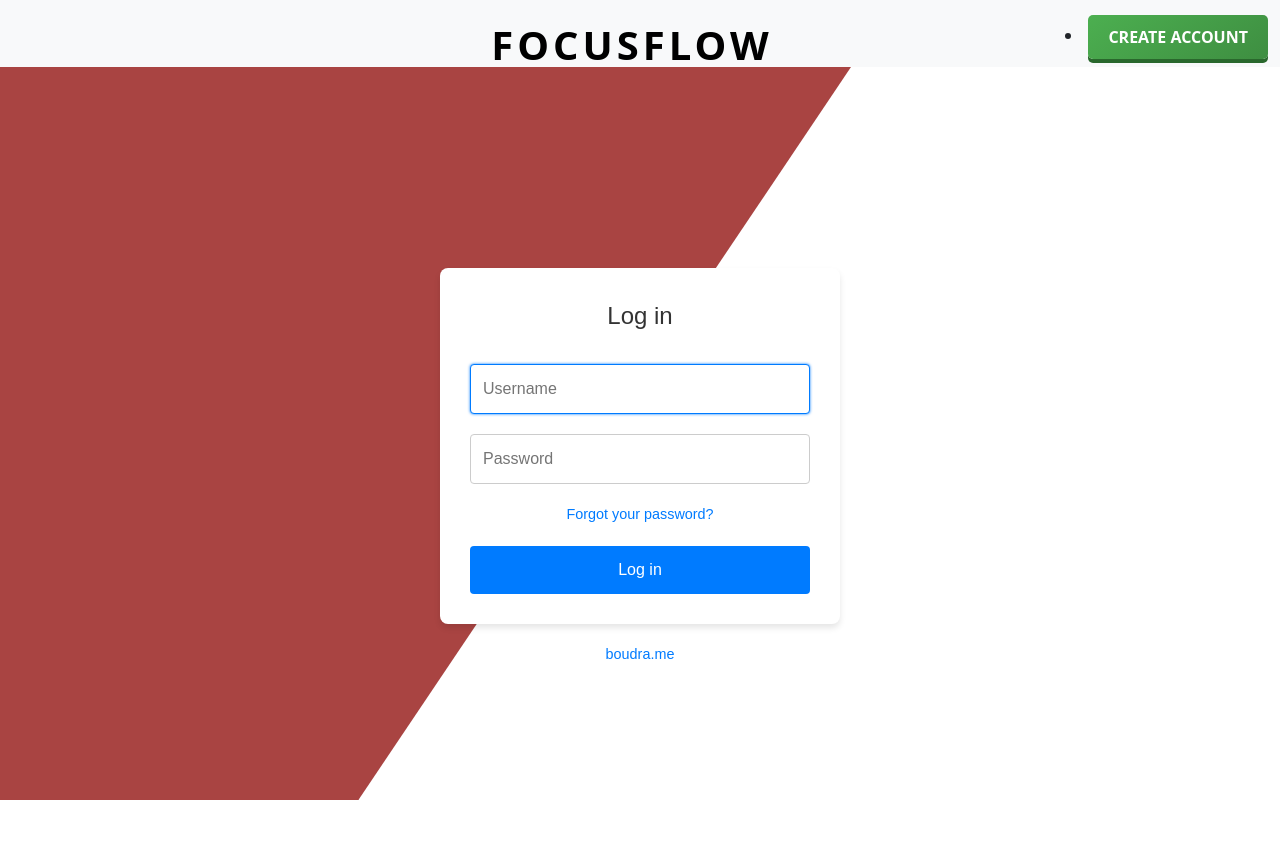
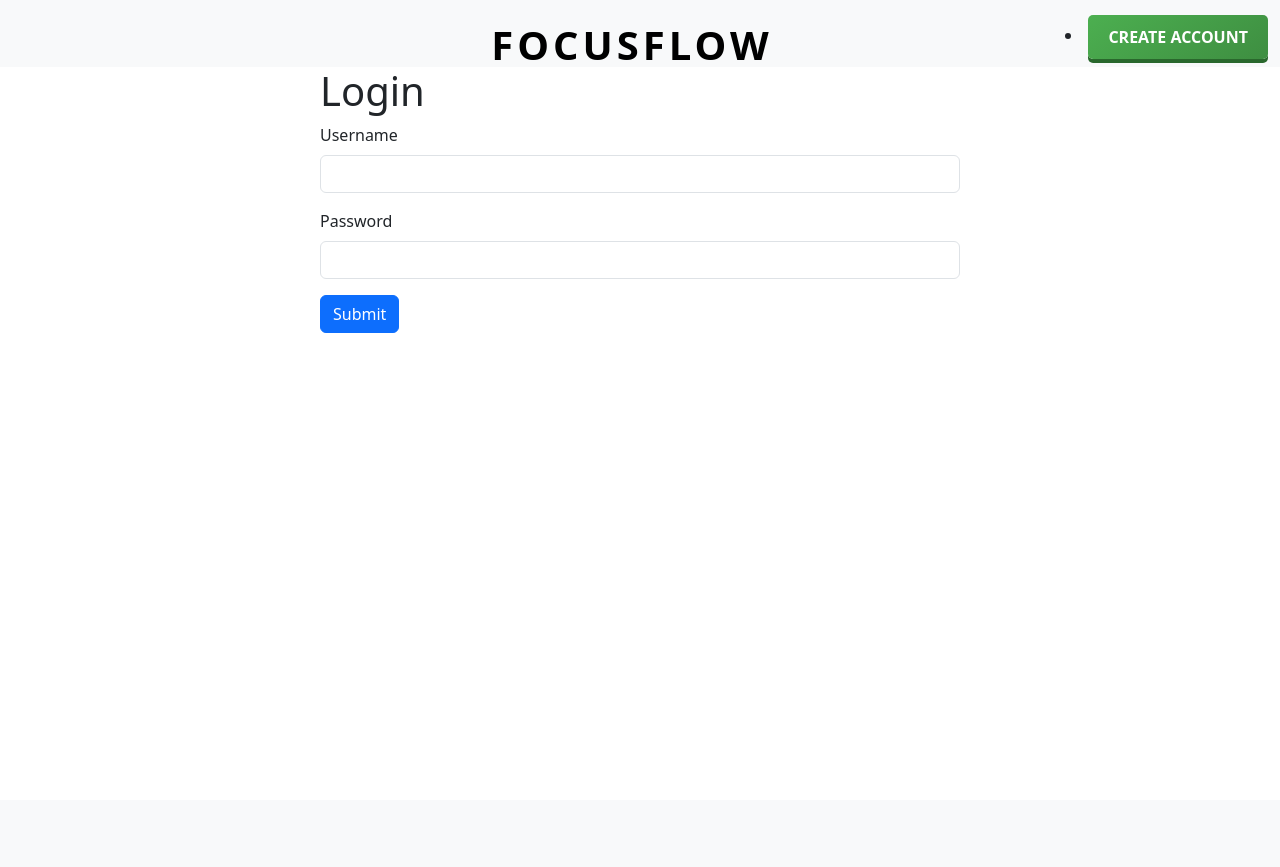
Before and after one commit to KaceyStarr/CSCI3340, a Django app: page / in a window 1280 px wide; the page is wider, and only the part inside the window is pictured. After the commit the page ends 333 px from the top of that part, so only its background shows below. Run offline with Django 5.2, Linux system fonts and the light colour scheme.

Commit message:
homeHTMLtoDOList

```diff
--- a/app/templates/home.html
+++ b/app/templates/home.html
@@ -1,137 +1,97 @@
 {% extends 'base.html' %}
 {% block content %}
 
-<style>
-  /* Wrapper Styles */
-  .wrapper {
-    display: flex;
-    flex-direction: column;
-    align-items: center;
-    justify-content: center;
-    height: 100vh;
-    background-color: transparent; /* Transparent to let red shape show */
-    font-family: 'Arial', sans-serif;
-    position: relative; /* Ensure it's above the red shape */
-    z-index: 1;
-  }
+<div class="col-md-6 offset-md-3">
+  {% if user.is_authenticated %}
+    <h1 class="text-center">Welcome, {{ user.username }}!</h1>
+    <div class="mt-4">
+      <h2 class="mb-3">To-Do List</h2>
+      <!-- Input for adding a task -->
+      <div class="input-group mb-3">
+        <input id="taskInput" type="text" class="form-control" placeholder="Enter a new task" />
+        <button id="addTaskBtn" class="btn btn-primary">Add Task</button>
+      </div>
 
-  /* Login Form Styles */
-  .login {
-    background: #ffffff;
-    padding: 30px;
-    border-radius: 8px;
-    box-shadow: 0 4px 6px rgba(0, 0, 0, 0.1);
-    text-align: center;
-    width: 100%;
-    max-width: 400px;
-  }
+      <!-- Task List -->
+      <ul id="taskList" class="list-group">
+        <!-- Tasks will appear here dynamically -->
+      </ul>
+    </div>
 
-  .login .title {
-    font-size: 1.5em;
-    color: #333;
-    margin-bottom: 20px;
-  }
+    <script>
+      // JavaScript for To-Do List Functionality
+      document.addEventListener("DOMContentLoaded", function () {
+        const taskInput = document.getElementById("taskInput");
+        const addTaskBtn = document.getElementById("addTaskBtn");
+        const taskList = document.getElementById("taskList");
 
-  .login input[type="text"],
-  .login input[type="password"] {
-    width: 100%;
-    padding: 12px;
-    margin: 10px 0;
-    border: 1px solid #ccc;
-    border-radius: 4px;
-    font-size: 1em;
-  }
+        // Add task function
+        addTaskBtn.addEventListener("click", function () {
+          const taskText = taskInput.value.trim();
+          if (taskText === "") return;
 
-  .login input:focus {
-    outline: none;
-    border-color: #007bff;
-    box-shadow: 0 0 3px #007bff;
-  }
+          // Create new task element
+          const li = document.createElement("li");
+          li.className = "list-group-item d-flex justify-content-between align-items-center";
 
-  .login button {
-    width: 100%;
-    padding: 12px;
-    background-color: #007bff;
-    color: white;
-    border: none;
-    border-radius: 4px;
-    font-size: 1em;
-    cursor: pointer;
-    margin-top: 20px;
-  }
+          // Task text
+          const taskSpan = document.createElement("span");
+          taskSpan.textContent = taskText;
+          taskSpan.style.textDecoration = "none";
+          li.appendChild(taskSpan);
 
-  .login button:hover {
-    background-color: #0056b3;
-  }
+          // Actions (check and remove)
+          const actionsDiv = document.createElement("div");
 
-  .login a {
-    display: block;
-    margin-top: 10px;
-    color: #007bff;
-    text-decoration: none;
-    font-size: 0.9em;
-  }
+          // Check-off button
+          const checkBtn = document.createElement("button");
+          checkBtn.className = "btn btn-sm btn-success me-2";
+          checkBtn.textContent = "✔";
+          checkBtn.addEventListener("click", function () {
+            if (taskSpan.style.textDecoration === "line-through") {
+              taskSpan.style.textDecoration = "none";
+            } else {
+              taskSpan.style.textDecoration = "line-through";
+            }
+          });
 
-  .login a:hover {
-    text-decoration: underline;
-  }
+          // Remove button
+          const removeBtn = document.createElement("button");
+          removeBtn.className = "btn btn-sm btn-danger";
+          removeBtn.textContent = "🗑";
+          removeBtn.addEventListener("click", function () {
+            taskList.removeChild(li);
+          });
 
-  /* Footer Styles */
-  footer {
-    margin-top: 20px;
-    font-size: 0.9em;
-  }
+          actionsDiv.appendChild(checkBtn);
+          actionsDiv.appendChild(removeBtn);
+          li.appendChild(actionsDiv);
 
-  footer a {
-    color: #007bff;
-    text-decoration: none;
-  }
+          // Add task to list
+          taskList.appendChild(li);
 
-  footer a:hover {
-    text-decoration: underline;
-  }
-
-  /* Red Shape Styles */
-  .red-shape {
-    position: absolute;
-    top: 0;
-    left: 0;
-    width: 140%;
-    height: 100vh;
-    background: #a94442;
-    clip-path: polygon(0 0, 50% 0, 20% 100%, 0 100%);
-    z-index: -1;
-    box-shadow: 5px 5px 15px 5px rgba(0, 0, 0, 0.3);
-
-  }
-</style>
-
-<div class="red-shape"></div> <!-- Red shape background -->
-
-<div class="wrapper">
-
-  {% if user.is_authenticated %}
-    <h1>Hello, {{ user.username }}!</h1>
+          // Clear input field
+          taskInput.value = "";
+        });
+      });
+    </script>
   {% else %}
-    <form class="login" method="POST" action="{% url 'home' %}">
+    <h1>Login</h1>
+    <form method="POST" action="{% url 'home' %}">
       {% csrf_token %}
-      <p class="title">Log in</p>
-      <input type="text" name="username" placeholder="Username" required autofocus />
-
-      <input type="password" name="password" placeholder="Password" required />
-
-      <a href="#">Forgot your password?</a>
-
-      <button type="submit">
-        <span class="state">Log in</span>
-      </button>
+      <form>
+        <div class="mb-3">
+          <label for="exampleInputEmail1" class="form-label">Username</label>
+          <input type="text" class="form-control" name="username" required>
+        </div>
+        <div class="mb-3">
+          <label for="exampleInputPassword1" class="form-label">Password</label>
+          <input type="password" class="form-control" name="password" required>
+        </div>
+        <button type="submit" class="btn btn-primary">Submit</button>
+      </form>
     </form>
   {% endif %}
-
-  <footer>
-    <a target="_blank" href="http://boudra.me/">boudra.me</a>
-  </footer>
-
 </div>
 
 {% endblock %}
```
